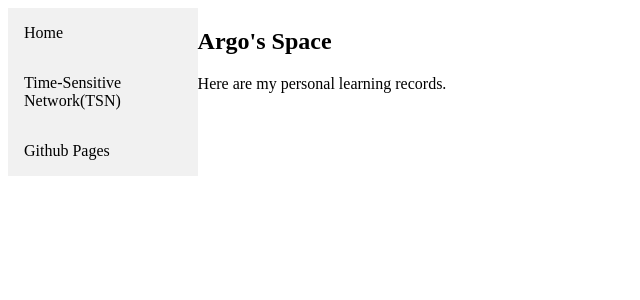
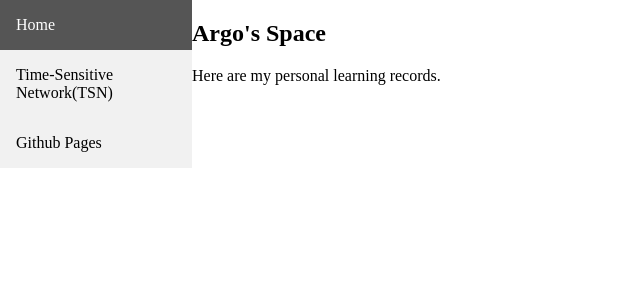
Before and after one commit to waynewae/publishNotes, a Jekyll site: the page built from index.html, in a window 1280 px wide. Shown: the top 300 px of the page, without its empty margins (0-640 px from the left). Built offline with Jekyll 4.4.1, drawn with Linux system fonts in a browser that asks for light colours.

Commit message:
add page style

```diff
--- /dev/null
+++ b/_sass/page.scss
@@ -0,0 +1,3 @@
+body {
+    margin: 0;
+}
--- a/assets/css/styles.scss
+++ b/assets/css/styles.scss
@@ -1,3 +1,3 @@
 ---
 ---
-@import "navigation", "content", "toc";
+@import "page", "navigation", "content", "toc";
```
